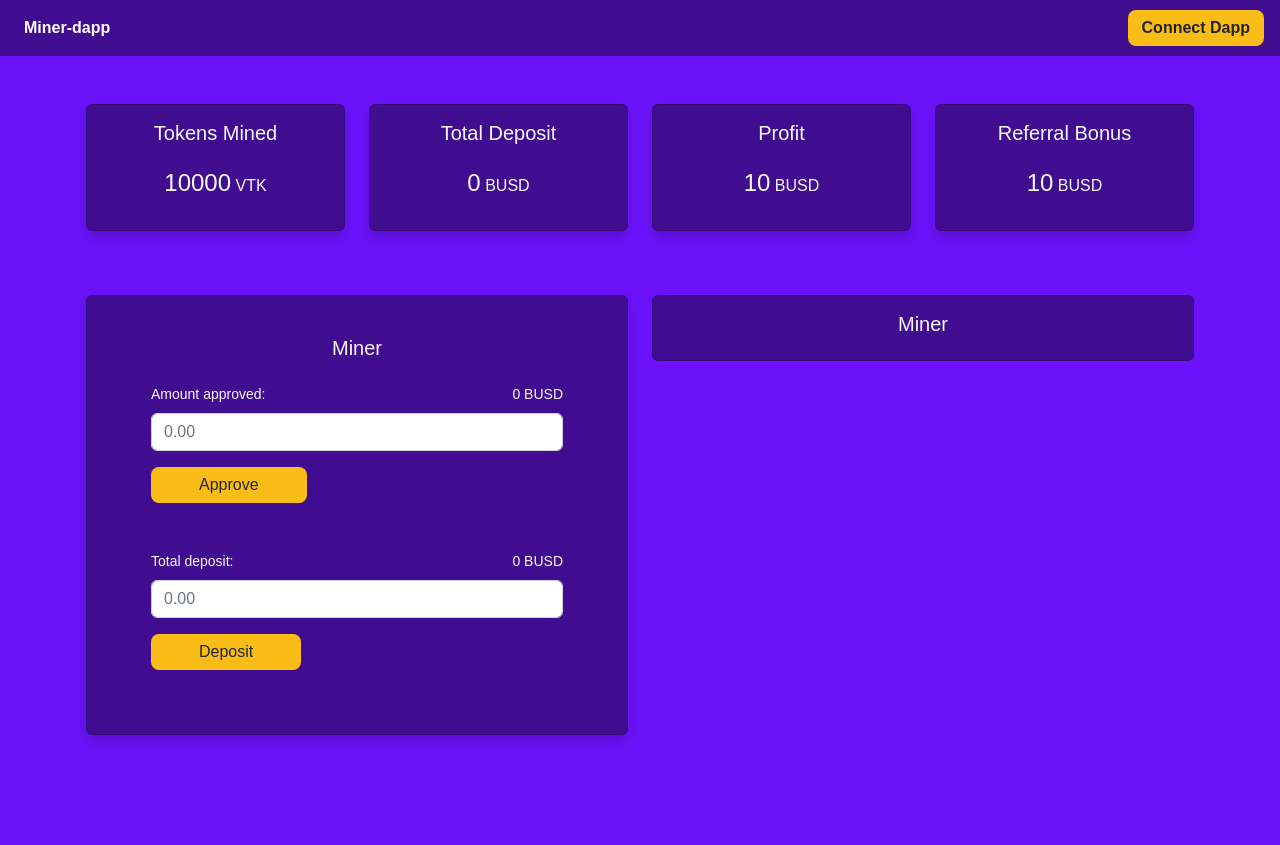
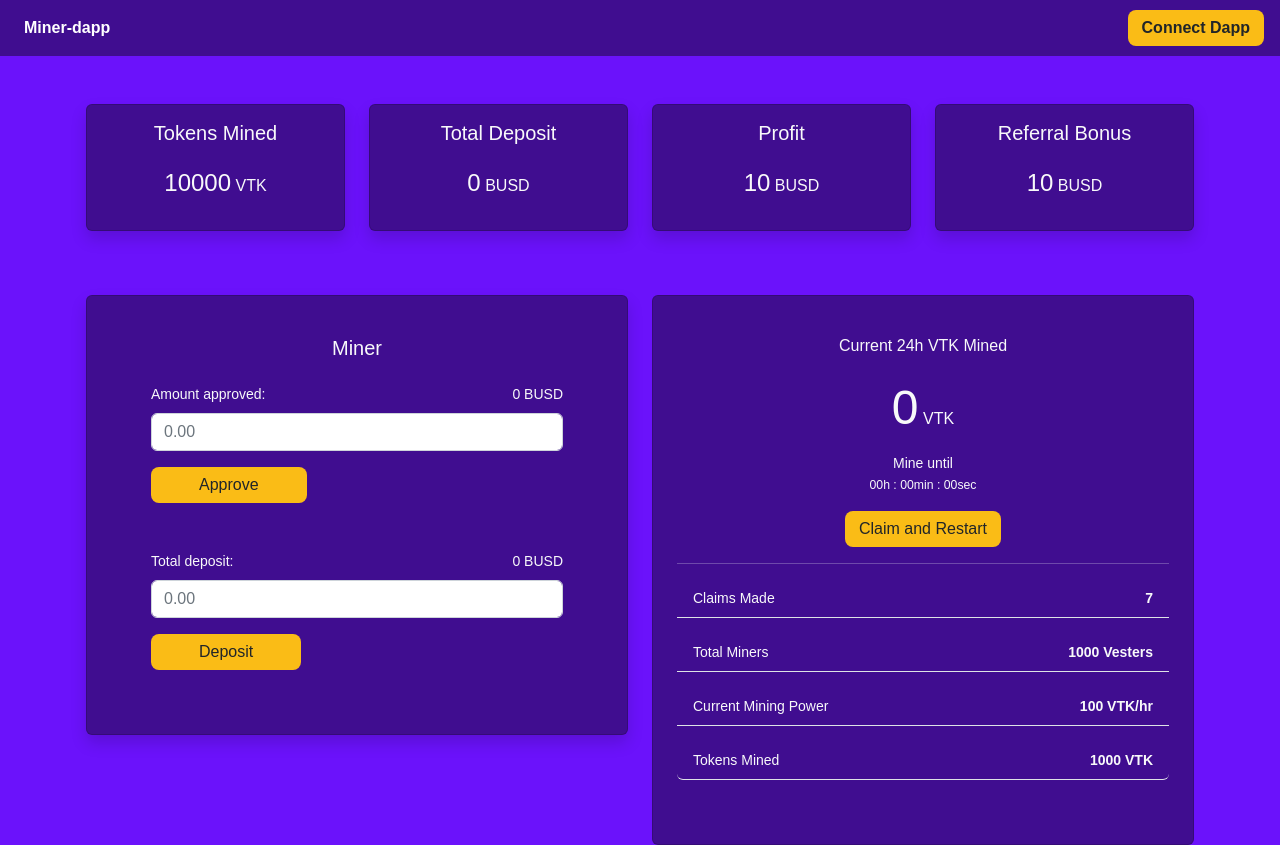
Before and after one commit to vrrayz/miner-dapp, a React (Create React App) app: page / in a window 1280 px wide. Before the commit the page ends 800 px from the top, so only its background shows below. Built offline with nearby package versions, Linux system fonts and the light colour scheme.

Commit message:
miner section

```diff
--- a/src/components/MinerContainer.js
+++ b/src/components/MinerContainer.js
@@ -11,16 +11,58 @@ const MinerContainer = () => {
             <div className="card-body">
               <h5 className="card-title text-center my-4">Miner</h5>
               <div className="mx-md-5">
-                <MinerForm labelInfo="Amount approved" labelValue={0} labelUnit="BUSD" inputId="approveInput" buttonInfo="Approve" />
-                <MinerForm labelInfo="Total deposit" labelValue={0} labelUnit="BUSD" inputId="approveInput" buttonInfo="Deposit" />
+                <MinerForm
+                  labelInfo="Amount approved"
+                  labelValue={0}
+                  labelUnit="BUSD"
+                  inputId="approveInput"
+                  buttonInfo="Approve"
+                />
+                <MinerForm
+                  labelInfo="Total deposit"
+                  labelValue={0}
+                  labelUnit="BUSD"
+                  inputId="approveInput"
+                  buttonInfo="Deposit"
+                />
               </div>
             </div>
           </div>
         </div>
         <div className="col-md-9 col-lg-6 mx-auto">
           <div className="card bg-primary text-light">
-            <div className="card-body">
-              <h5 className="card-title text-center">Miner</h5>
+            <div className="card-body pb-5 px-4">
+              <div className="text-center">
+                <p className="h6 my-4">Current 24h VTK Mined</p>
+                <p>
+                  <span className="display-5">0</span> VTK
+                </p>
+                <p className="small">
+                  Mine until
+                  <br />
+                  <span className="small">00h : 00min : 00sec</span>
+                </p>
+                <button className="btn fw-light">Claim and Restart</button>
+                <hr />
+              </div>
+              <div className="list-group">
+              <div className="list-group-item mb-3 bg-transparent border-0 border-bottom d-flex justify-content-between small text-light ">
+                  <span>Claims Made</span>
+                  <span className="fw-bold">7</span>
+                </div>
+                <div className="list-group-item mb-3 bg-transparent border-0 border-bottom d-flex justify-content-between small text-light ">
+                  <span>Total Miners</span>
+                  <span className="fw-bold">1000 Vesters</span>
+                </div>
+                <div className="list-group-item mb-3 bg-transparent border-0 border-bottom d-flex justify-content-between small text-light ">
+                  <span>Current Mining Power</span>
+                  <span className="fw-bold">100 VTK/hr</span>
+                </div>
+                <div className="list-group-item mb-3 bg-transparent border-0 border-bottom d-flex justify-content-between small text-light ">
+                  <span>Tokens Mined</span>
+                  <span className="fw-bold">1000 VTK</span>
+                </div>
+              </div>
             </div>
           </div>
         </div>
```
